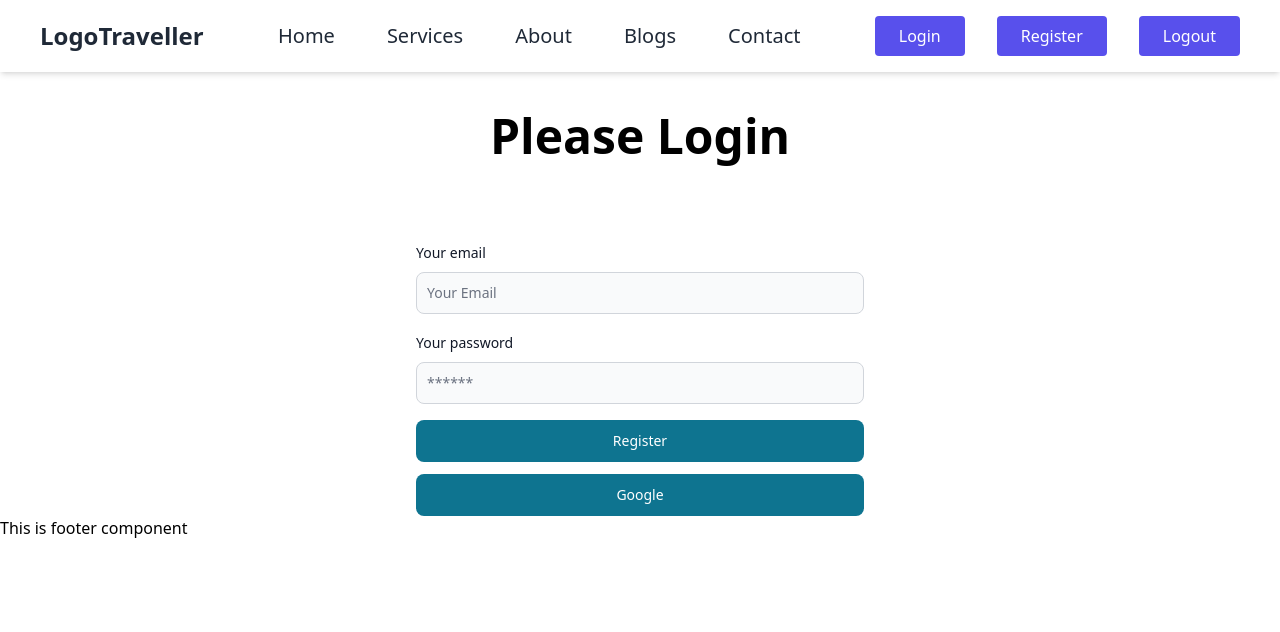
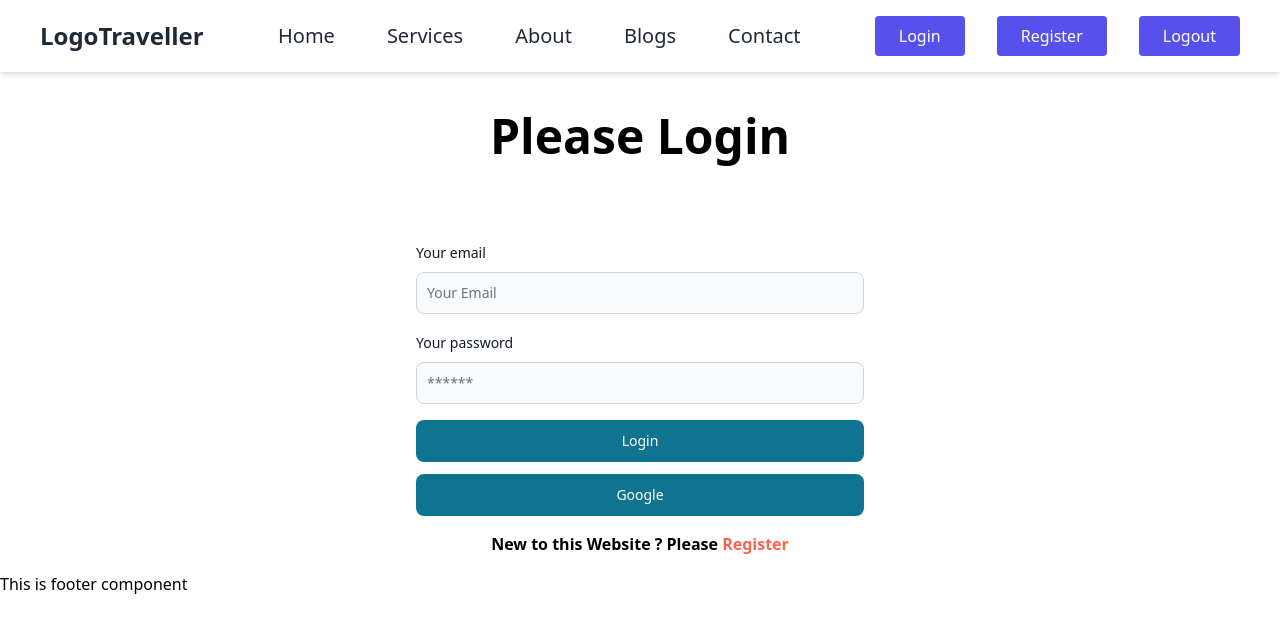
Before and after one commit to mamun-prodhan/foodbuzz-client, a React (Vite) app: page /login in a window 1280 px wide. Shown: the top 632 px of the page. Built offline with nearby package versions, Linux system fonts and the light colour scheme.

Commit message:
login implemented

```diff
--- a/src/pages/Home/shared/Navbar/Navbar.jsx
+++ b/src/pages/Home/shared/Navbar/Navbar.jsx
@@ -69,8 +69,12 @@ const Navbar = () => {
         >
           <ul className="md:flex md:items-center gap-5">{navLinks}</ul>
           <div className="pb-12 md:pb-0 flex gap-5">
-            <Button>Login</Button>
-            <Button>Register</Button>
+            <Link to="/login">
+              <Button>Login</Button>
+            </Link>
+            <Link to="/register">
+              <Button>Register</Button>
+            </Link>
             {/* <Button>Logout</Button> */}
           </div>
         </div>
--- a/src/pages/Login/Login.jsx
+++ b/src/pages/Login/Login.jsx
@@ -1,20 +1,43 @@
 import { Button, Label, TextInput } from "flowbite-react";
 import useAuth from "../../hooks/useAuth";
+import Swal from "sweetalert2";
+import { Link, useLocation, useNavigate } from "react-router-dom";
+import { useState } from "react";
 
 const Login = () => {
-  const { myName } = useAuth();
-  const handleLogin = (event) => {
-    event.preventDefault();
-    const form = event.target;
+  const { signIn } = useAuth();
+  const [error, setError] = useState("");
+  const [success, setSuccess] = useState("");
+  const location = useLocation();
+  const navigate = useNavigate();
+
+  const handleLogin = (e) => {
+    e.preventDefault();
+    const form = e.target;
     const email = form.email.value;
     const password = form.password.value;
     console.log(email, password);
+    setError("");
+    setSuccess("");
+    signIn(email, password)
+      .then((result) => {
+        console.log(result.user);
+        setSuccess("Successfully logged in");
+        navigate(location?.state ? location.state : "/");
+        Swal.fire({
+          title: "Successfull",
+          text: "You have successfully logged In",
+          icon: "success",
+        });
+      })
+      .catch((error) => {
+        console.log(error);
+        setError(error.message);
+      });
   };
   return (
     <div>
-      <h2 className="text-5xl font-bold text-center mt-10">
-        Please Login {myName}
-      </h2>
+      <h2 className="text-5xl font-bold text-center mt-10">Please Login</h2>
       <form
         onSubmit={handleLogin}
         className="flex max-w-md flex-col gap-4 mx-auto mt-20"
@@ -43,13 +66,22 @@ const Login = () => {
             required
           />
         </div>
-        <Button type="submit">Register</Button>
+        {error && <p className="text-red-400 font-bold my-4">{error}</p>}
+        {success && <p className="text-green-400 font-bold my-4">{success}</p>}
+        <Button type="submit">Login</Button>
       </form>
+
       <div className="max-w-md mx-auto mt-3">
         <Button className="w-full" type="submit">
           Google
         </Button>
       </div>
+      <p className="font-bold py-4 text-center">
+        New to this Website ? Please{" "}
+        <Link to="/register" className="text-[#FF6251]">
+          Register
+        </Link>
+      </p>
     </div>
   );
 };
--- a/src/providers/AuthProvider.jsx
+++ b/src/providers/AuthProvider.jsx
@@ -1,5 +1,9 @@
 import { createContext, useState } from "react";
-import { createUserWithEmailAndPassword, updateProfile } from "firebase/auth";
+import {
+  createUserWithEmailAndPassword,
+  signInWithEmailAndPassword,
+  updateProfile,
+} from "firebase/auth";
 import auth from "../firebase/firebase.config";
 export const AuthContext = createContext(null);
 
@@ -16,9 +20,15 @@ const AuthProvider = ({ children }) => {
     return updateProfile(auth.currentUser, { displayName, photoURL });
   };
 
+  const signIn = (email, password) => {
+    setLoading(true);
+    return signInWithEmailAndPassword(auth, email, password);
+  };
+
   const authInfo = {
     createUser,
     updateUser,
+    signIn,
   };
 
   return (
```
